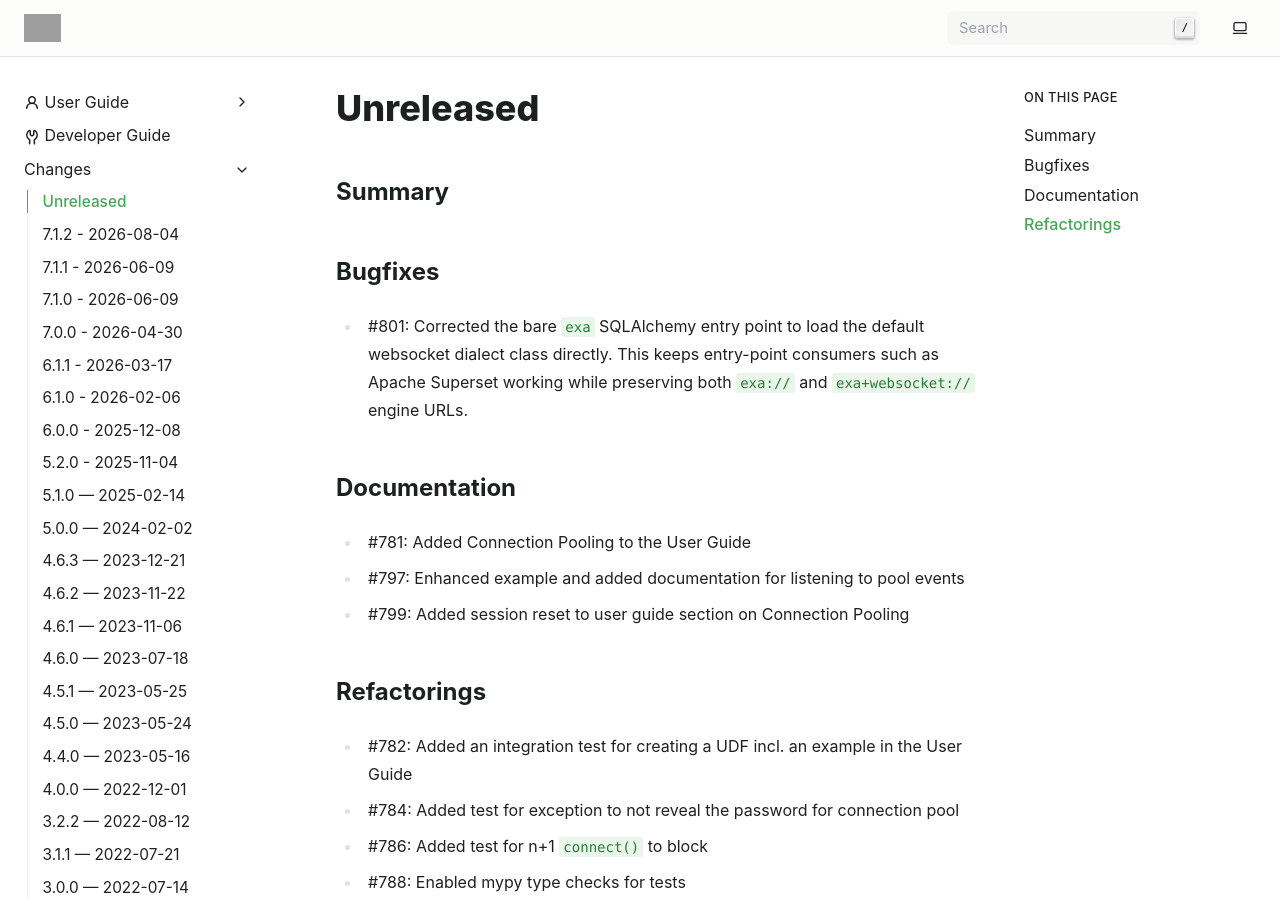
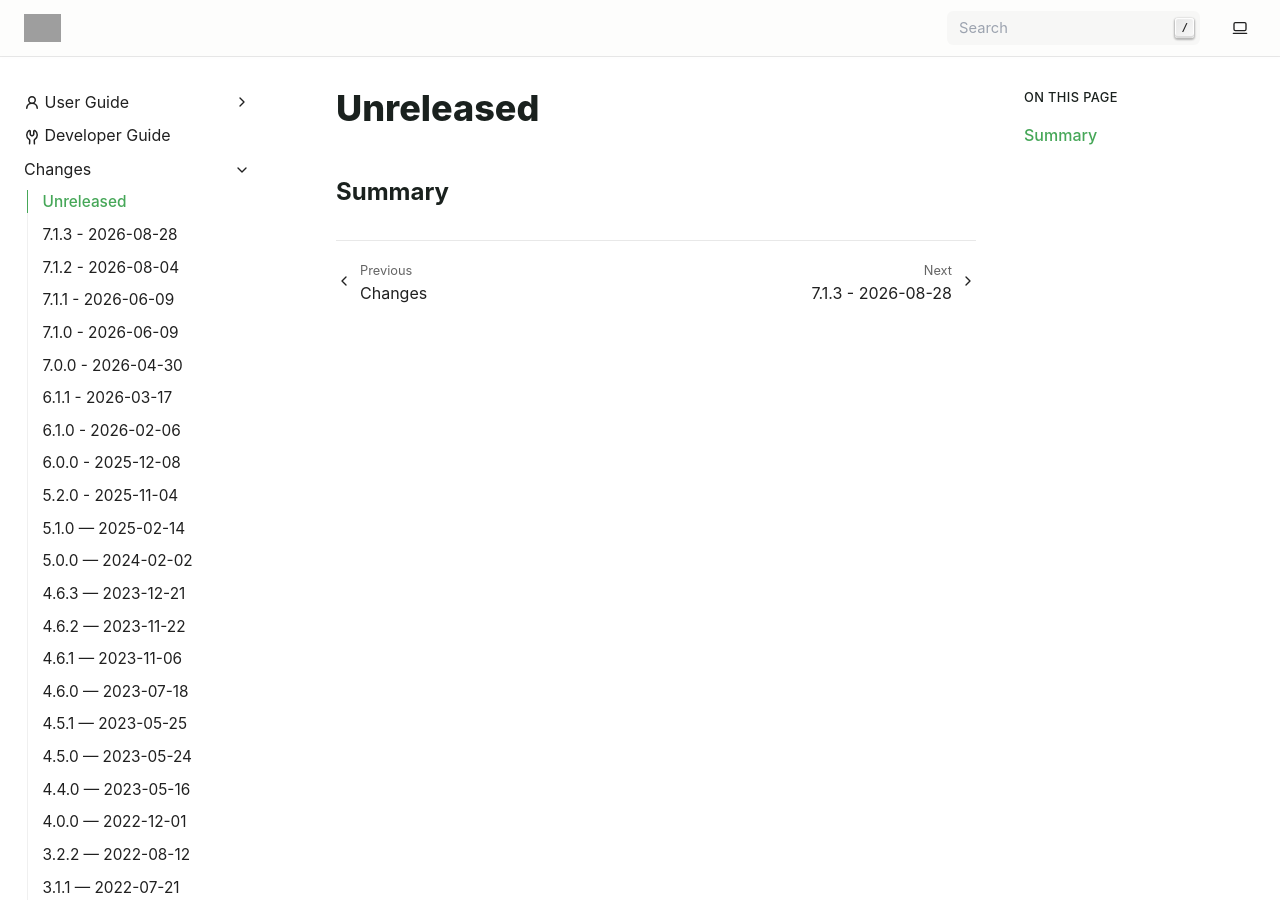
Before and after one commit to exasol/sqlalchemy-exasol, a Sphinx documentation site: the page built from doc/changes/unreleased.md, in a window 1280 px wide and 900 px high. Built offline with Sphinx 7.4.7, drawn with Linux system fonts in a browser that asks for light colours; some of the changed text lies outside the part shown; grey boxes are pictures that could not be loaded.

```diff
--- a/doc/changes/unreleased.md
+++ b/doc/changes/unreleased.md
@@ -1,25 +1,3 @@
 # Unreleased
 
 ## Summary
-
-## Bugfixes
-
-* #801: Corrected the bare `exa`
-  SQLAlchemy entry point to load the default websocket dialect class directly. This
-  keeps entry-point consumers such as Apache Superset working while preserving both
-  `exa://` and `exa+websocket://` engine URLs.
-
-## Documentation
-
-* #781: Added Connection Pooling to the User Guide
-* #797: Enhanced example and added documentation for listening to pool events
-* #799: Added session reset to user guide section on Connection Pooling
-
-## Refactorings
-
-* #782: Added an integration test for creating a UDF incl. an example in the User Guide
-* #784: Added test for exception to not reveal the password for connection pool
-* #786: Added test for n+1 `connect()` to block
-* #788: Enabled mypy type checks for tests
-* #792: Added test to verify connections are reused by the connection pool
-* #794: Added test to verify recycle timeout
--- a/pyproject.toml
+++ b/pyproject.toml
@@ -1,6 +1,6 @@
 [project]
 name = "sqlalchemy_exasol"
-version = "7.1.2"
+version = "7.1.3"
 description = "EXASOL dialect for SQLAlchemy"
 authors = [
     { name = "Exasol AG", email = "opensource@exasol.com" },
```
Also changed, not shown: doc/changes/changelog.md (+2 -0 lines), doc/changes/changes_7.1.3.md (added, +58 -0 lines).
